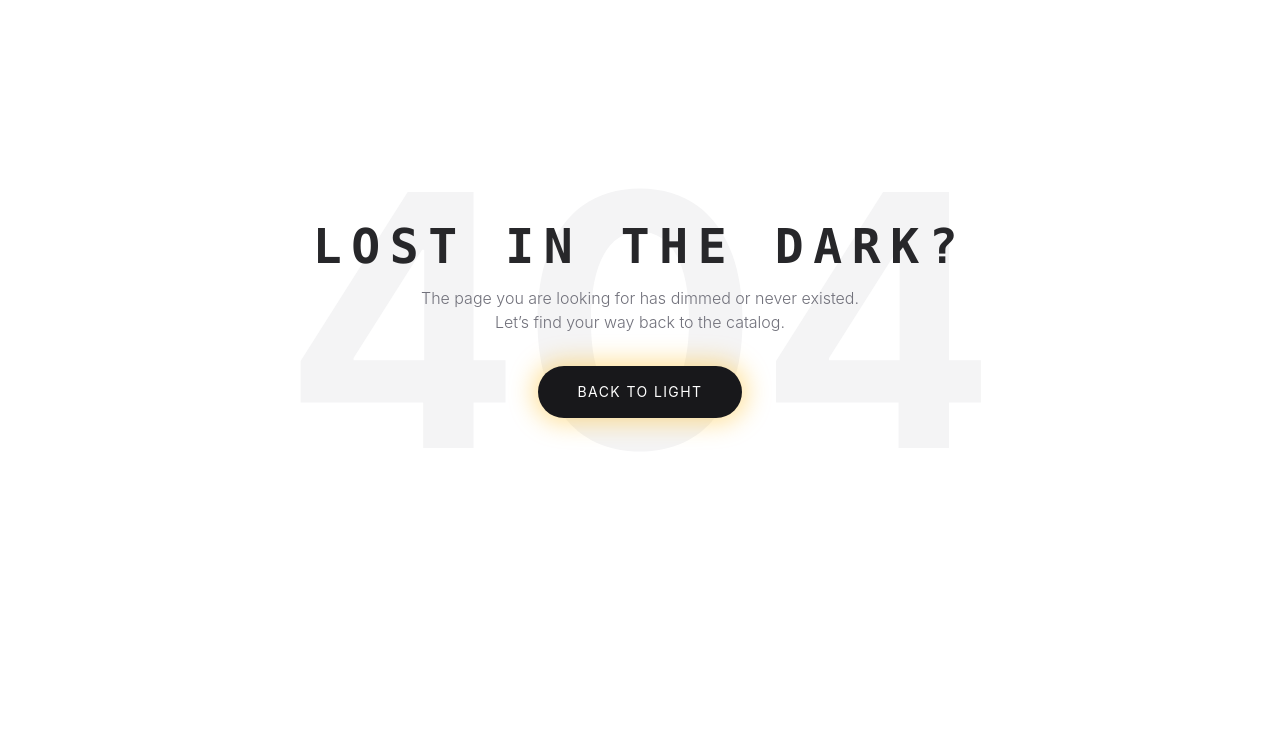
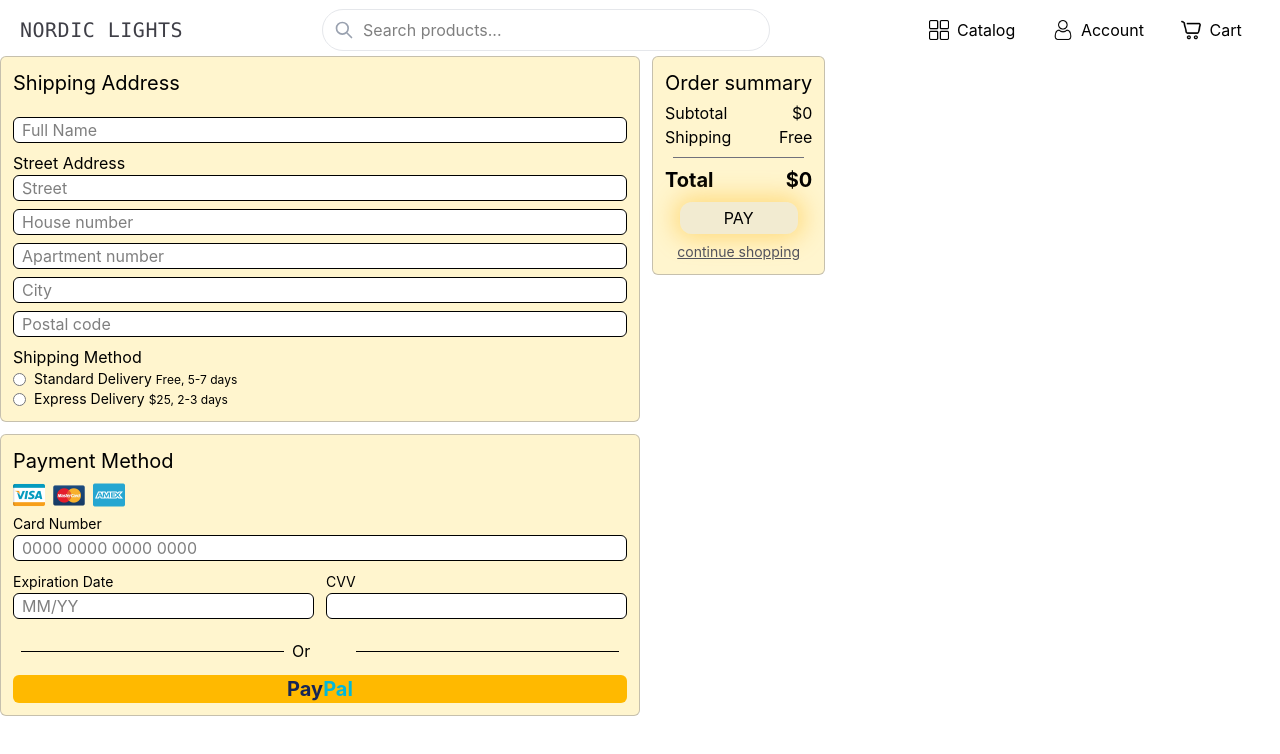
Before and after one commit to nastytolstenkova-hue/store-portfolio, a React (Vite) app: page /payment in a window 1280 px wide. Before the commit this address had no page. Shown: the top 754 px of the page. Built offline with nearby package versions, Linux system fonts and the light colour scheme.

Commit message:
add credit card validation, formatting, and card type detection.

```diff
--- a/src/components/cartComponents/OrderSummary.tsx
+++ b/src/components/cartComponents/OrderSummary.tsx
@@ -1,5 +1,5 @@
 import UseCartContext from "../../hooks/UseCartContext";
-import { Link } from "react-router-dom";
+import { NavLink } from "react-router-dom";
 import Button from "../ui/Button";
 
 export default function OrderSummary() {
@@ -20,13 +20,13 @@ export default function OrderSummary() {
         <p>Total:</p>
         <p>${totalPrice + 10}</p>
       </div>
-      <Button text="Proceed to checkout" />
-      <Link
+      <NavLink to='/payment' className='flex justify-center items-center mx-auto my-2 p-1 uppercase bg-zinc-300/30  shadow-[0_0_25px_5px_rgba(255,180,0,0.4)]  rounded-xl cursor-pointer whitespace-nowrap hover:bg-amber-400/50 hover:shadow-[0_0_40px_10px_rgba(255,180,0,0.6)] hover:text-white   duration-300 active:scale-95 transition-all '>Proceed to checkout</NavLink>
+      <NavLink
         to="/catalog"
         className="flex justify-center underline text-sm text-zinc-600 cursor-pointer hover:text-black  transition-colors duration-300 active:scale-95"
       >
         continue shopping
-      </Link>
+      </NavLink>
     </div>
   );
 }
--- a/src/components/checkoutComp/PaymentMethodComp.tsx
+++ b/src/components/checkoutComp/PaymentMethodComp.tsx
@@ -2,7 +2,75 @@ import amex from "../../image/paymentMethod/amex.png";
 import card from "../../image/paymentMethod/card.png";
 import visa from "../../image/paymentMethod/visa.png";
 
+import { useState } from "react";
+
 export default function PaymentMethodComp() {
+  const [cardNumber, setCardNumber] = useState<string>("");
+  const [isValid, setIsValid] = useState<boolean>(true);
+  const [typeCard, setTypeCard] = useState<string>('');
+
+
+  const getCardType = (number: string) => {
+    const firstDigit = number[0];
+    const firstTwoDigits = number.substring(0, 2);
+
+    if (firstDigit === "4")
+      return "Visa";
+    if (parseInt(firstTwoDigits) >= 51 && parseInt(firstTwoDigits) <= 55)
+      return "Mastercard";
+    if (firstTwoDigits === "34" || firstTwoDigits === "37")
+      return "American Express";
+    return " ";
+  };
+
+  const formatCardNumber = (value: string) => {
+    const digits = value.replace(/\D/g, "");
+    const currentType = getCardType(digits);
+    let limited
+    if (currentType === 'American Express'){
+      limited = digits.substring(0, 15);
+    } else {
+      limited = digits.substring(0, 16);
+    }
+
+    return limited.replace(/(\d{4})(?=\d)/g, "$1 ");
+  };
+
+  const validateLuhn = (cardNumber: string): boolean => {
+    const digits = cardNumber.replace(/\s/g, "");
+
+
+
+    if (digits.length < 13) return false;
+
+    let sum = 0;
+    for (let i = 0; i < digits.length; i++) {
+      let digit = parseInt(digits[i]);
+      if ((digits.length - i) % 2 === 0) {
+        digit *= 2;
+        if (digit > 9) digit -= 9;
+      }
+      sum += digit;
+    }
+    return sum % 10 === 0;
+  };
+
+  const handleChange = (e: React.ChangeEvent<HTMLInputElement>) => {
+    const formatted = formatCardNumber(e.target.value);
+    setTypeCard(getCardType(formatted))
+    setCardNumber(formatted);
+
+     if (formatted.replace(/\s/g, "").length === 15 && typeCard === 'American Express') {
+      setIsValid(validateLuhn(formatted));
+      return}
+
+    if (formatted.replace(/\s/g, "").length === 16) {
+      setIsValid(validateLuhn(formatted));
+    } else {
+      setIsValid(true);
+    }
+  };
+
   return (
     <div className="flex flex-col bg-amber-200/40 w-fit p-3 rounded-md border border-zinc-500/40">
       <h3 className="text-xl mb-1">Payment Method</h3>
@@ -13,10 +81,17 @@ export default function PaymentMethodComp() {
       </div>
       <div>
         <label className="text-sm whitespace-nowrap">Card Number</label>
+        <p>{typeCard}</p>
         <input
-          type=""
+          type="text"
+          placeholder="0000 0000 0000 0000"
+          value={cardNumber}
+          onChange={handleChange}
           className="w-full border rounded-md px-2 bg-white mb-2"
         />
+        {!isValid && (
+          <span className="text-xs text-red-500">Invalid card number</span>
+        )}
       </div>
       <div className="grid grid-cols-2 gap-3">
         <div>
@@ -29,7 +104,7 @@ export default function PaymentMethodComp() {
         <div>
           <label className="text-sm whitespace-nowrap">CVV</label>
           <input
-            type=""
+            type="text"
             className="w-full border rounded-md px-2 bg-white mb-2"
           />
         </div>
--- a/src/components/checkoutComp/ShippingAddress.tsx
+++ b/src/components/checkoutComp/ShippingAddress.tsx
@@ -1,7 +1,7 @@
 export default function ShippingAddress() {
   const inputDes = "w-full border rounded-md px-2 bg-white mb-2";
   return (
-    <div className="flex flex-col bg-amber-200/40 w-fit p-3 rounded-md border border-zinc-500/40 mb-3">
+    <div className="flex flex-col bg-amber-200/40 w-full p-3 rounded-md border border-zinc-500/40 mb-3">
       <h3 className="text-xl mb-5">Shipping Address</h3>
       <input className={`${inputDes}`} placeholder="Full Name" />
       <p>Street Address</p>
--- /dev/null
+++ b/src/pages/PaymentPage.tsx
@@ -0,0 +1,17 @@
+import ShippingAddress from "../components/checkoutComp/ShippingAddress";
+import PaymentMethodComp from "../components/checkoutComp/PaymentMethodComp";
+import OrderSummPay from "../components/checkoutComp/OrderSummPay";
+
+export default function PaymentPage() {
+  return (
+    <div className="grid grid-cols-2">
+      <div className="">
+        <ShippingAddress />
+        <PaymentMethodComp />
+      </div>
+      <div>
+        <OrderSummPay />
+      </div>
+    </div>
+  );
+}
--- a/src/pages/account pages/Adresses.tsx
+++ b/src/pages/account pages/Adresses.tsx
@@ -1,17 +1,10 @@
-import ShippingAddress from "../../components/checkoutComp/ShippingAddress";
-import PaymentMethodComp from "../../components/checkoutComp/PaymentMethodComp";
-import OrderSummPay from "../../components/checkoutComp/OrderSummPay";
+
+import PaymentPage from "../PaymentPage";
 
 export default function Adresses() {
   return (
-    <div className="grid grid-cols-2">
-      <div className="">
-        <ShippingAddress />
-        <PaymentMethodComp />
-      </div>
-      <div>
-        <OrderSummPay />
-      </div>
+    <div>
+      <PaymentPage/>
     </div>
   );
 }
--- a/src/router/AppRouter.tsx
+++ b/src/router/AppRouter.tsx
@@ -13,6 +13,7 @@ import OrderHistory from "../pages/account pages/OrderHistory";
 import ProfileSettings from "../pages/account pages/ProfileSettings";
 import Adresses from "../pages/account pages/Adresses";
 import OneOrderDetails from "../components/orserHistory/OneOrderDetails";
+import PaymentPage from "../pages/PaymentPage";
 
 export default function AppRouter() {
   const router = createBrowserRouter([
@@ -24,6 +25,7 @@ export default function AppRouter() {
         { path: "/main", element: <MainPage /> },
         { path: "/catalog", element: <CatalogPage /> },
         { path: "/catalog/:id", element: <ProductPage /> },
+        { path: "/payment", element: <PaymentPage /> },
         {
           path: "/account",
           element: <AccountPage />,
@@ -34,6 +36,7 @@ export default function AppRouter() {
             { path: "profile", element: <ProfileSettings /> },
             { path: "adresses", element: <Adresses /> },
             { path: "orderDetails/:id", element: <OneOrderDetails /> },
+
           ],
         },
         { path: "/cart", element: <CartPage /> },
```
